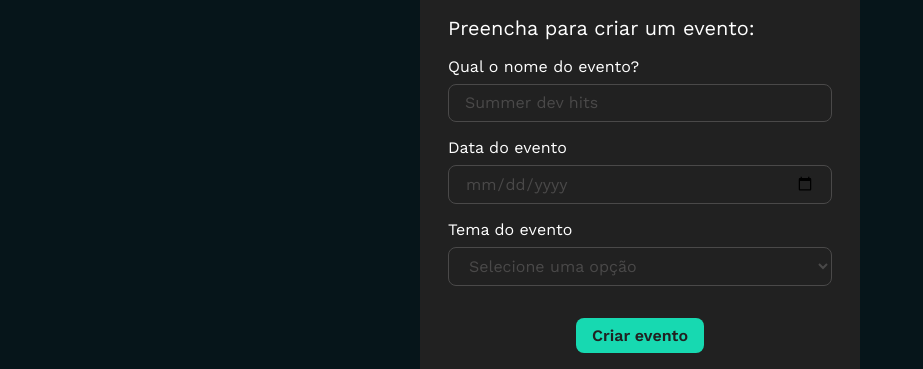
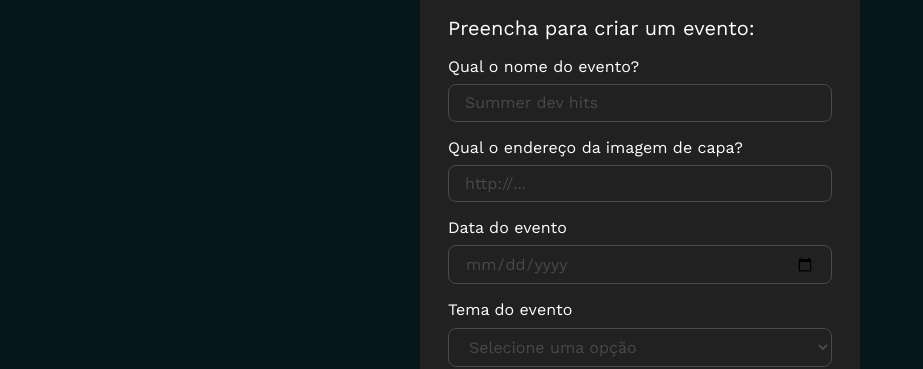
Before and after one commit to DanielMuritiba/React-Tecboard, a React (Vite) app: page / in a window 1280 px wide. Shown: the part 780-1149 px from the top of the page, without its empty margins (0-923 px from the left). Built offline with nearby package versions, Linux system fonts and the light colour scheme.

Commit message:
Submit form

```diff
--- a/src/componentes/FormularioDeEvento/index.jsx
+++ b/src/componentes/FormularioDeEvento/index.jsx
@@ -16,6 +16,10 @@ export function FormularioDeEvento({ temas }) {
           <CampoDeEntrada type="text" id="nome" placeholder="Summer dev hits" />
         </CampoDeFormulario>
         <CampoDeFormulario>
+          <Label htmlFor="capa">Qual o endereço da imagem de capa?</Label>
+          <CampoDeEntrada type="text" id="capa" placeholder="http://..." />
+        </CampoDeFormulario>
+        <CampoDeFormulario>
           <Label htmlFor="dataEvento">Data do evento</Label>
           <CampoDeEntrada type="date" id="dataEvento" />
         </CampoDeFormulario>
```
